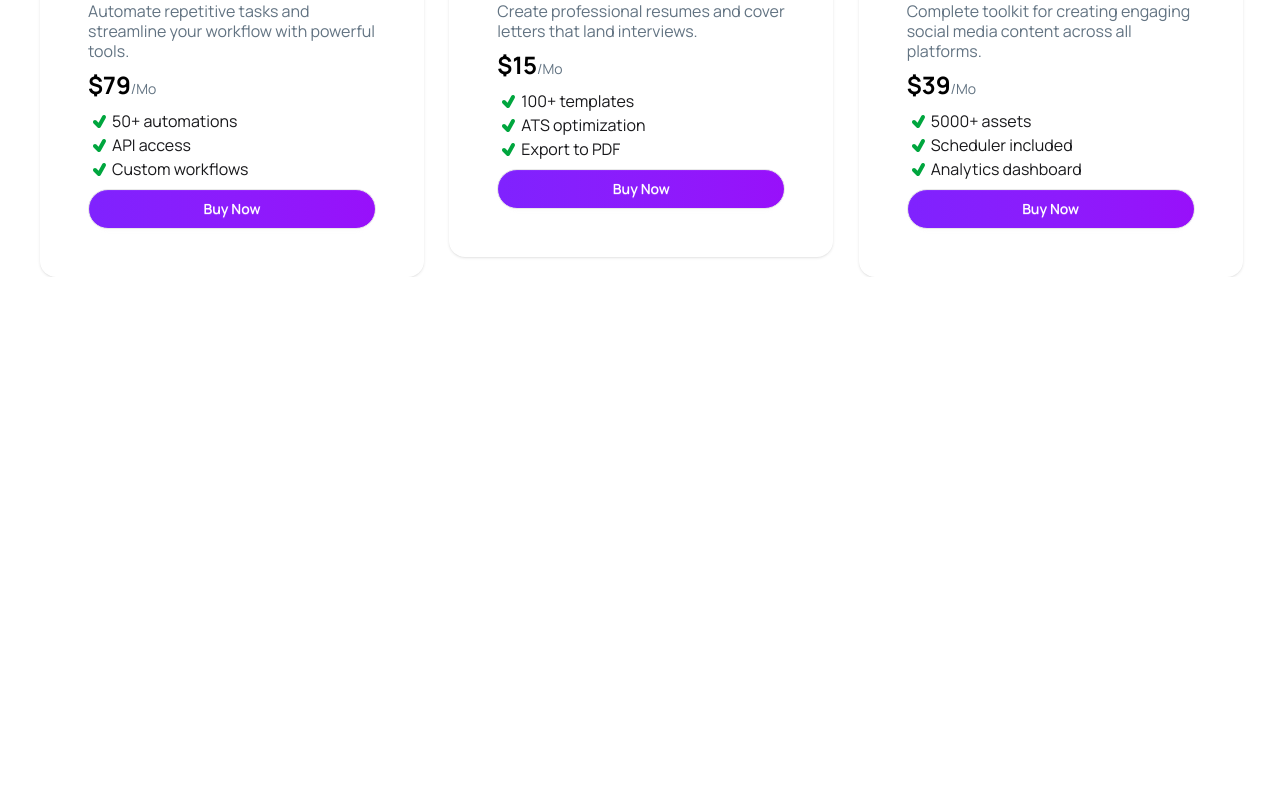
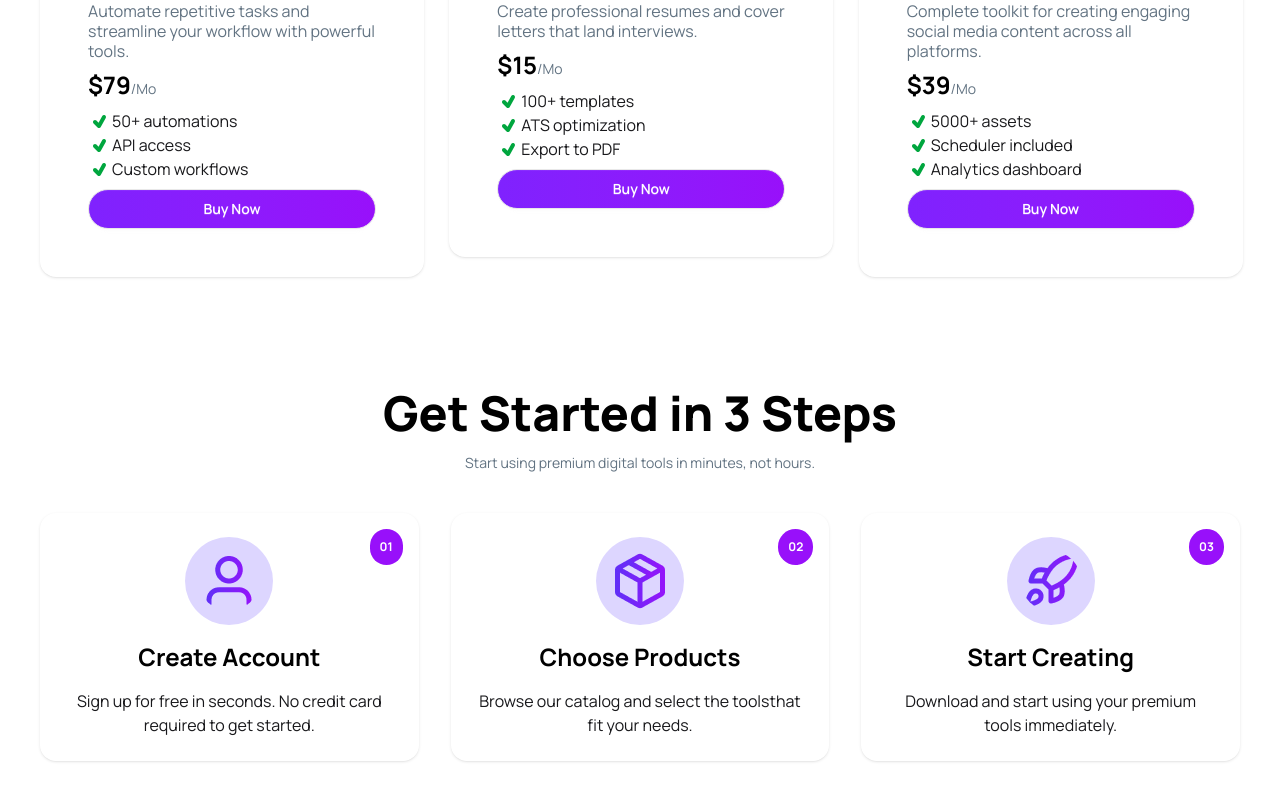
Before and after one commit to a1mb0t38/assignment-6, a React (Vite) app: page / in a window 1280 px wide. Shown: the part 1702-2502 px from the top of the page. Before the commit the page ends 1979 px from the top, so only its background shows below. Built offline with nearby package versions, Linux system fonts and the light colour scheme.

Commit message:
added the get started section

```diff
--- a/src/App.jsx
+++ b/src/App.jsx
@@ -5,6 +5,7 @@ import Intro from './components/intro/Intro'
 import NavBar from './components/navbar/NavBar'
 import ProductsIntro from './components/products/ProductsIntro'
 import Products from './components/products/Products'
+import StarterCard from './components/starterCard/StarterCard'
 
 
 const fetchdata = async () => {
@@ -30,6 +31,7 @@ function App() {
       }>
         <Products promiseProduct={promiseProduct} setCartCount={setCartCount} cartCount={cartCount}></Products>
       </Suspense>
+      <StarterCard></StarterCard>
     </>
   )
 }
--- a/src/components/banner/Banner.jsx
+++ b/src/components/banner/Banner.jsx
@@ -1,6 +1,6 @@
 import React from 'react';
 import { CiPlay1 } from 'react-icons/ci';
-
+import banner from '../../assets/banner.png';
 
 const Banner = () => {
     return (
@@ -27,7 +27,7 @@ const Banner = () => {
                     </div>
                 </div>
                 <div>
-                    <img className='w-fit rounded-[8px]' src="/src/assets/banner.png" alt="" />
+                    <img className='w-fit rounded-[8px]' src={banner} alt="" />
                 </div>
             </div>
         </div>
--- a/src/components/carts/Carts.jsx
+++ b/src/components/carts/Carts.jsx
@@ -1,20 +1,28 @@
 import React from 'react';
 
-const Carts = ({ cartdata }) => {
+const Carts = ({ cartdata,setCartData, setCartCount, cartCount }) => {
+
+    const handleDelete = (cart) => {
+        // console.log(cartdata, "cart")
+        const filterCart = cartdata.filter(carts => carts.name !== cart.name);
+        // console.log(filterCart, "filterCart");
+        setCartData(filterCart);
+        setCartCount(cartCount -1)
+    }
     return (
         <div>
             {
                 cartdata.map((cart, index) => {
                     return <div key={index} className='flex items-center justify-between border rounded-xl p-2 gap-6'>
                         <div>
-                            <img src="" alt="" />
+                            {/* <img src="../../assets/products/writing_2327400 1.png" alt="png" /> */}
 
                             <div>
-                                <h2>{cart.name}</h2>
-                                <p>${cart.price}</p>
+                                <h2 className='font-semibold text-2xl text-black'>{cart.name}</h2>
+                                <p className='font-medium text-base'>${cart.price}</p>
                             </div>
                         </div>
-                        <span className='text-red-700 cursor-pointer'>Remove</span>
+                        <span onClick={()=>handleDelete(cart)} className='text-red-700 cursor-pointer'>Remove</span>
                     </div>
 
                 })
--- a/src/components/products/Products.jsx
+++ b/src/components/products/Products.jsx
@@ -14,21 +14,21 @@ const Products = ({ promiseProduct, setCartCount, cartCount }) => {
 
     const [productbtn, setProductbtn] = useState("products");
     const [cartdata, setCartData] = useState([])
-     const [priceCount, setPriceCount] = useState(0);
+    //  const [priceCount, setPriceCount] = useState(0);
     return (
         <div>
             <div className='max-w-[1200px] mx-auto text-center'>
                 <button onClick={() => setProductbtn("products")} className={`${productbtn === "products" ? "py-3.5 px-6 text-white bg-linear-to-r from-violet-600 to-purple-600 rounded-full text-base font-bold cursor-pointer transition-transform duration-150 active:scale-95" : "px-8 py-3.5 font-medium text-base text-black bg-white cursor-pointer transition-transform duration-150 active:scale-95"}`}>Products</button>
 
-                <button onClick={() => setProductbtn("cart")} className={`${productbtn === "cart" ? "py-3.5 px-6 text-white bg-linear-to-r from-violet-600 to-purple-600 rounded-full text-base font-bold cursor-pointer transition-transform duration-150 active:scale-95" : "px-8 py-3.5 font-medium text-base text-black bg-white cursor-pointer transition-transform duration-150 active:scale-95"} `}>Cart ({cartCount})</button>
+                <button onClick={() => setProductbtn("cart")} className={`${productbtn === "cart" ? "py-3.5 px-6 text-white bg-linear-to-r from-violet-600 to-purple-600 rounded-full text-base font-bold cursor-pointer transition-transform duration-150 active:scale-95" : "px-8 py-3.5 font-medium text-base text-black bg-white cursor-pointer transition-transform duration-150 active:scale-95"} `}>Cart ({cartdata.length})</button>
             </div>
 
-            <div className='max-w-[1200px] mx-auto grid grid-cols-3 gap-7 mt-10'>
+            <div className='max-w-[1200px] mx-auto grid grid-cols-3 gap-7 mt-10 mb-28'>
 
                 {
                     productbtn === "products" ? products.map((product, index) => {
                         return <Cards key={index} product={product} setCartCount={setCartCount} cartCount={cartCount} cartdata={cartdata} setCartData={setCartData}></Cards>
-                    }) : <Carts cartdata={cartdata} priceCount={priceCount} setPriceCount={setPriceCount}></Carts>
+                    }) : <Carts cartdata={cartdata} setCartData={setCartData} setCartCount={setCartCount} cartCount={cartCount}></Carts>
 
                 }
             </div>
--- /dev/null
+++ b/src/components/starterCard/StarterCard.jsx
@@ -0,0 +1,43 @@
+import React from 'react';
+import user from "../../assets/user.png";
+import packag from "../../assets/package.png";
+import rocket from "../../assets/rocket.png";
+
+const StarterCard = () => {
+    return (
+        <div>
+            <div className='max-w-[1200px] mx-auto mb-28'>
+                <h1 className='text-center font-extrabold text-5xl text-black'>Get Started in 3 Steps</h1>
+                <p className='text-sm text-[#627382] text-center mt-4'>Start using premium digital tools in minutes, not hours.</p>
+                <div className='max-w-[1200px] w-full grid grid-cols-1 md:grid-cols-3 gap-8 mt-10'>
+                    <div className=' relative shadow-sm space-y-4 rounded-2xl p-6'>
+                        <span className='absolute top-4 right-4 bg-purple-600 text-white text-xs font-bold rounded-full p-2.5'>01</span>
+                        <div className='flex justify-center'>
+                            <img className='bg-violet-200 rounded-full p-3.5' src={user} alt="" />
+                        </div>
+                        <h3 className='text-center text-2xl font-bold text-black'>Create Account</h3>
+                        <p className='text-center'>Sign up for free in seconds. No credit card required to get started.</p>
+                    </div>
+                    <div className='relative shadow-sm space-y-4 rounded-2xl p-6'>
+                        <span className='absolute top-4 right-4 bg-purple-600 text-white text-xs font-bold rounded-full p-2.5'>02</span>
+                        <div className='flex justify-center'>
+                            <img className='bg-violet-200 rounded-full p-3.5' src={packag} alt="" />
+                        </div>
+                        <h3 className='text-center text-2xl font-bold text-black'>Choose Products</h3>
+                        <p className='text-center'>Browse our catalog and select the toolsthat fit your needs.</p>
+                    </div>
+                    <div className='relative shadow-sm space-y-4 rounded-2xl p-6'>
+                        <span className='absolute top-4 right-4 bg-purple-600 text-white text-xs font-bold rounded-full p-2.5'>03</span>
+                        <div className='flex justify-center'>
+                            <img className='bg-violet-200 rounded-full p-3.5' src={rocket} alt="" />
+                        </div>
+                        <h3 className='text-center text-2xl font-bold text-black'>Start Creating</h3>
+                        <p className='text-center'>Download and start using your premium tools immediately.</p>
+                    </div>
+                </div>
+            </div>
+        </div>
+    );
+};
+
+export default StarterCard;
```
